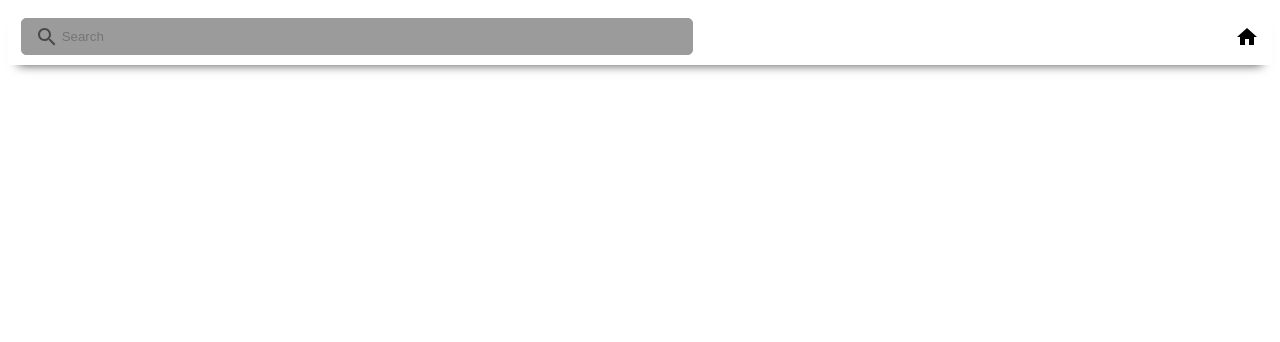
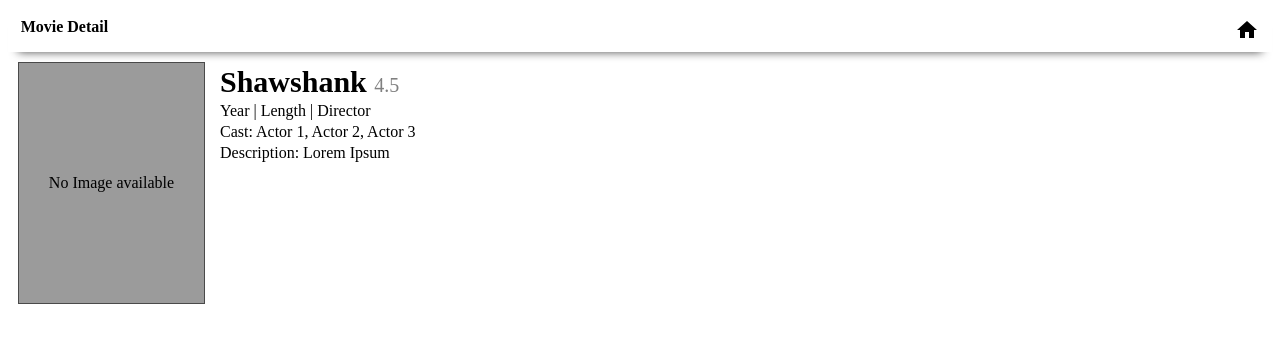
Before and after one commit to KOprincee/GSIV23_Prince_Kothari, a React (Create React App) app: page /1 in a window 1280 px wide. Shown: the top 342 px of the page. Built offline with nearby package versions, Linux system fonts and the light colour scheme.

Commit message:
Adding proper structure to detail page

```diff
--- a/src/components/ListHeader.css
+++ b/src/components/ListHeader.css
@@ -37,3 +37,10 @@ input:focus {
   position: relative;
   left: 1%;
 }
+
+.detail-div {
+  padding-bottom: 10px;
+  font-weight: bold;
+  position: relative;
+  left: 1%;
+}
--- a/src/components/ListHeader.js
+++ b/src/components/ListHeader.js
@@ -4,11 +4,7 @@ import home from "../assets/home_black_24dp.svg";
 const ListHeader = (props) => {
   return (
     <div className="list-header">
-      <div className="search-div">
-        <form>
-          <input type="search" className="search-box" placeholder="Search" />
-        </form>
-      </div>
+      <div className={props.childClass}>{props.children}</div>
       <div className="home-div" onClick={props.clickEvent}>
         <img src={home} alt="home"></img>
       </div>
--- a/src/components/MovieCard.css
+++ b/src/components/MovieCard.css
@@ -27,7 +27,7 @@
   align-items: center;
   height: 220px;
   width: 185px;
-  background-color: #4b4b4b;
+  background-color: #9b9b9b;
   border-radius: 10px 10px 0px 0px;
   background-size: cover;
   text-align: center;
@@ -56,6 +56,11 @@
 
 .movie-title {
   font-weight: bold;
+  display: -webkit-box;
+  -webkit-line-clamp: 2;
+  -webkit-box-orient: vertical;
+  overflow: hidden;
+  text-overflow: ellipsis;
 }
 
 .movie-rating {
--- /dev/null
+++ b/src/components/MovieDetail.css
@@ -0,0 +1,33 @@
+.movie-detail {
+  display: flex;
+  flex-direction: row;
+  padding: 10px 10px 10px 10px;
+}
+
+.movie-poster {
+  display: flex;
+  justify-content: center;
+  align-items: center;
+  margin-right: 15px;
+  height: 240px;
+  width: 185px;
+  background-color: #9b9b9b;
+  border: 1px solid #4a4a4a;
+}
+
+.movie-info {
+  display: flex;
+  flex-direction: column;
+  line-height: 1.3;
+}
+
+.detail-title {
+  font-weight: bold;
+  font-size: 30px;
+  padding-bottom: 5px;
+}
+
+.detail-rating {
+  color: grey;
+  font-size: 20px;
+}
--- /dev/null
+++ b/src/components/MovieDetail.js
@@ -0,0 +1,20 @@
+import "./MovieDetail.css";
+
+const MovieDetail = () => {
+  return (
+    <div className="movie-detail">
+      <div className="movie-poster">No Image available</div>
+      <div className="movie-info">
+        <div className="movie-header">
+          <span className="detail-title">Shawshank </span>
+          <span className="detail-rating">4.5</span>
+        </div>
+        <div className="detail-year-len-dir">Year | Length | Director</div>
+        <div className="detail-cast">Cast: Actor 1, Actor 2, Actor 3</div>
+        <div className="detail-description">Description: Lorem Ipsum</div>
+      </div>
+    </div>
+  );
+};
+
+export default MovieDetail;
--- a/src/pages/Detail.js
+++ b/src/pages/Detail.js
@@ -1,14 +1,21 @@
 import { useNavigate } from "react-router-dom";
 import ListHeader from "../components/ListHeader";
+import MovieDetail from "../components/MovieDetail";
 
 const Detail = () => {
   const navigate = useNavigate();
   return (
-    <ListHeader
-      clickEvent={() => {
-        navigate("/");
-      }}
-    />
+    <>
+      <ListHeader
+        childClass="detail-div"
+        clickEvent={() => {
+          navigate("/");
+        }}
+      >
+        Movie Detail
+      </ListHeader>
+      <MovieDetail />
+    </>
   );
 };
 
--- a/src/pages/List.js
+++ b/src/pages/List.js
@@ -10,7 +10,7 @@ const List = () => {
 
   useEffect(() => {
     fetch(
-      `https://api.themoviedb.org/3/discover/movie?language=en-US&page=1&primary_release_date.gte=${todayDateFormatted}&primary_release_date.lte=${futureDateFormatted}&sort_by=primary_release_date.asc`,
+      `https://api.themoviedb.org/3/discover/movie?page=1&primary_release_date.gte=${todayDateFormatted}&primary_release_date.lte=${futureDateFormatted}&sort_by=primary_release_date.asc`,
       {
         method: "GET",
         headers: {
@@ -29,16 +29,21 @@ const List = () => {
   return (
     <>
       <ListHeader
+        childClass="search-div"
         clickEvent={() => {
           window.location.reload(false);
         }}
-      />
+      >
+        <form>
+          <input type="search" className="search-box" placeholder="Search" />
+        </form>
+      </ListHeader>
       <div className="movie-cards">
         {movieData.map((e) => (
           <MovieCard
             key={e.id}
             id={e.id}
-            title={e.original_title}
+            title={e.title}
             overview={e.overview}
             rating={e.vote_average}
             image={e.poster_path}
--- a/src/util/getDates.js
+++ b/src/util/getDates.js
@@ -2,14 +2,13 @@ const getDates = () => {
   //Creating present days date in 'YYYY-MM-DD' format
   let todayDate = new Date();
   let currentMonth = todayDate.getMonth() + 1;
+  let searchDate = todayDate.getDate() - 5;
   let todayDateFormatted =
     todayDate.getFullYear() +
     "-" +
     (currentMonth > 10 ? currentMonth : "0" + currentMonth) +
     "-" +
-    (todayDate.getDate() > 10
-      ? todayDate.getDate()
-      : "0" + todayDate.getDate());
+    (searchDate > 10 ? searchDate : "0" + searchDate);
 
   //Creating future days date in 'YYYY-MM-DD' format
   let futureDate = new Date(new Date().getTime() + 30 * 24 * 60 * 60 * 1000); //getting date from 30days of current day
```
